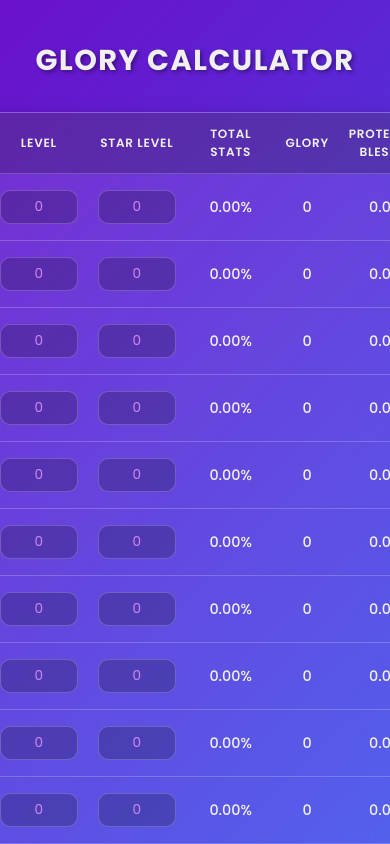
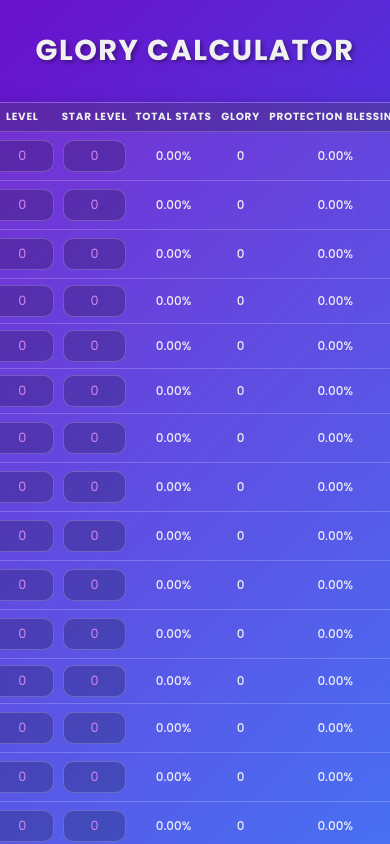
Before and after one commit to vanosski/glorycalc, a React (Create React App) app: page / in a window 390 px wide. Shown: the top 844 px of the page. Built offline with nearby package versions, Linux system fonts and the light colour scheme.

Commit message:
Add mobile-friendly table scrolling

```diff
--- a/src/styles.css
+++ b/src/styles.css
@@ -1,7 +1,5 @@
-/* Import Poppins Font */
 @import url('https://fonts.googleapis.com/css2?family=Poppins:wght@300;400;500;600;700&display=swap');
 
-/* --- Base & Variables --- */
 :root {
   --font-primary: 'Poppins', sans-serif;
   --primary-color: #6a11cb;
@@ -21,7 +19,6 @@
   --table-border-radius: 16px;
 }
 
-/* Body Styling */
 body {
   font-family: var(--font-primary);
   background: var(--bg-gradient);
@@ -37,7 +34,6 @@ body {
   -moz-osx-font-smoothing: grayscale;
 }
 
-/* Header Styling */
 header {
   text-align: center;
   margin-bottom: 20px;
@@ -52,7 +48,6 @@ h1 {
   text-shadow: 2px 2px 4px rgba(0, 0, 0, 0.4);
 }
 
-/* Main Content Styling */
 main {
   flex: 1;
   display: flex;
@@ -61,7 +56,6 @@ main {
   width: 100%;
 }
 
-/* Footer Styling */
 footer {
   text-align: center;
   margin-top: 20px;
@@ -75,14 +69,15 @@ footer p {
   margin: 0;
 }
 
-/* --- Table Container Styling --- */
 .table-container {
+  width: 100%;
+  max-width: 100%;
+  margin: 0;
+  padding: 0;
   overflow-x: auto;
-  width: 90%;
-  min-width: 0;
+  -webkit-overflow-scrolling: touch;
 }
 
-/* --- Table Styling --- */
 table {
   border-collapse: separate;
   border-spacing: 0;
@@ -97,6 +92,8 @@ table {
   overflow: hidden;
   border: 1px solid var(--border-color);
   transition: transform 0.3s ease, box-shadow 0.3s ease;
+  min-width: 0;
+  table-layout: auto;
 }
 
 table:hover {
@@ -104,7 +101,6 @@ table:hover {
   box-shadow: 0 20px 45px var(--shadow-color);
 }
 
-/* Remaining styles (th, td, input, etc.) remain unchanged */
 th, td {
   padding: 16px 20px;
   text-align: center;
@@ -123,9 +119,12 @@ th {
   text-transform: uppercase;
   letter-spacing: 0.75px;
   font-size: 0.8rem;
+  position: -webkit-sticky;
   position: sticky;
   top: 0;
-  z-index: 1;
+  z-index: 10;
+  padding: 10px 8px;
+  white-space: nowrap;
 }
 
 tr {
@@ -219,10 +218,9 @@ input[type="number"]::placeholder {
   box-shadow: 0 3px 10px var(--shadow-color);
 }
 
-/* --- Responsive Design --- */
 @media (max-width: 768px) {
   body {
-    padding: 20px 10px;
+    padding: 10px 5px;
   }
 
   h1 {
@@ -230,27 +228,53 @@ input[type="number"]::placeholder {
     margin-bottom: 30px;
   }
 
+  .table-container {
+    width: 100%;
+    max-width: 100%;
+    height: calc(100vh - 120px);
+    overflow-y: auto;
+  }
+
   table {
     max-width: 100%;
     box-shadow: 0 10px 25px var(--shadow-color);
+    border-radius: 8px;
   }
 
   th, td {
-    padding: 12px 10px;
-    font-size: 0.9rem;
+    padding: 8px 6px;
+    font-size: 0.8rem;
   }
 
   th {
+    font-size: 0.7rem;
+    font-weight: 700;
+    background: var(--input-bg);
+    color: var(--text-light);
+  }
+
+  input[type="number"] {
+    width: 50px;
+    padding: 6px 8px;
+    font-size: 0.8rem;
+  }
+
+  #totals-row td {
+    font-size: 0.9rem;
+  }
+}
+
+@media (max-width: 480px) {
+  th, td {
+    padding: 6px 4px;
     font-size: 0.75rem;
   }
 
-  input[type="number"] {
-    width: 60px;
-    padding: 6px 8px;
-    font-size: 0.85rem;
+  th {
+    font-size: 0.65rem;
   }
 
-  #totals-row td {
-    font-size: 1rem;
+  input[type="number"] {
+    width: 45px;
   }
 }
```
